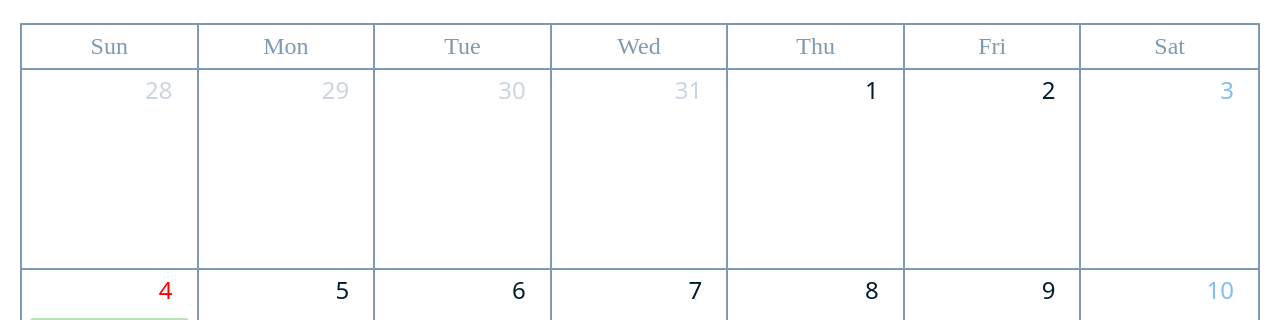
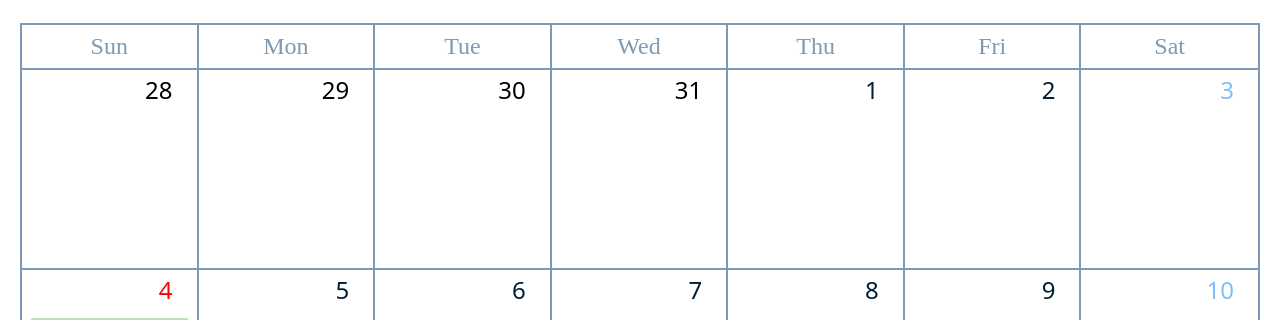
Before and after one commit to Deokive/FE, a React (Vite) app: page /feed/1 in a window 1280 px wide. Shown: the part 453-773 px from the top of the page. Built offline with nearby package versions, Linux system fonts and the light colour scheme; the HTML template or start-up script is replaced by a standard one; a web font is replaced by a local one.

Commit message:
feat: 열람용 캘린더는 날짜 타일에 클릭 이벤트X

```diff
--- a/src/components/calendar/Calendar.css
+++ b/src/components/calendar/Calendar.css
@@ -71,7 +71,8 @@ src/components/calendar/Calendar.css .calendar-container {
   min-height: 200px;
   width: 100% !important; /* flex-basis 대신 width 100% 강제 */
 
-  cursor: default;
+  /* 기본 상태: 피그마처럼 흰색 */
+  background-color: #fff !important;
 
   display: flex;
   flex-direction: column;
@@ -86,6 +87,11 @@ src/components/calendar/Calendar.css .calendar-container {
 
   margin: 0 !important;
   outline: none !important;
+}
+
+/* 날짜는 기본적으로 클릭 가능하므로 pointer */
+.react-calendar__tile:enabled {
+  cursor: pointer;
 }
 /* [테두리 정리] */
 /* (1) 각 행의 마지막 열(토요일)은 오른쪽 선 제거 */
@@ -106,28 +112,16 @@ src/components/calendar/Calendar.css .calendar-container {
   color: inherit !important;
 }
 
-/* .react-calendar__tile:hover {
-  background-color: var(--color-brand-blue-100, #eef7fc);
-  border-color: var(--color-border-mid, #cbd5df);
-} */
+/* 변경: active 제외 */
+.react-calendar__tile:enabled:not(.react-calendar__tile--active):hover {
+  background-color: var(--color-brand-blue-100, #eef7fc) !important;
+}
 
 /* 선택된 날짜 스타일 (피그마 디자인) */
-/* .react-calendar__tile--active {
-  background-color: var(--color-brand-blue-400, #82bef5);
-  border-color: var(--color-brand-blue-400, #82bef5);
-  color: white;
+.react-calendar__tile--active {
+  background-color: var(--color-brand-blue-200, #d5e8f9) !important;
   font-weight: 600;
-} */
-
-/* .react-calendar__tile--active:hover {
-  background-color: var(--color-brand-blue-300, #99ccff);
-  border-color: var(--color-brand-blue-300, #99ccff);
-} */
-
-/* .react-calendar__tile--now {
-  background-color: var(--color-surface-container-20, #e9ecf1);
-  border-color: var(--color-border-mid, #cbd5df);
-} */
+}
 
 /* 날짜 텍스트가 확실히 보이도록 */
 .calendar-date-text {
@@ -151,6 +145,24 @@ src/components/calendar/Calendar.css .calendar-container {
 .calendar-day-weekday {
   color: #001f33;
 }
+/* readonly(tileDisabled)로 인해 disabled가 되어도 날짜 색상은 유지 */
+.react-calendar__tile:disabled {
+  background-color: #fff !important;
+  opacity: 1 !important;
+  color: inherit !important; /* 아래 요일 클래스의 color가 그대로 먹도록 */
+  cursor: default;
+}
+
+/* 혹시 disabled에서 요일 클래스 색이 또 덮이는 경우 대비(안전빵) */
+.react-calendar__tile:disabled.calendar-day-weekday {
+  color: #001f33 !important; /* 평일: 검정 */
+}
+.react-calendar__tile:disabled.calendar-day-saturday {
+  color: #82bef5 !important; /* 토요일: 파랑 */
+}
+.react-calendar__tile:disabled.calendar-day-sunday {
+  color: #ff0000 !important; /* 일요일: 빨강 */
+}
 
 .calendar-day-other-month {
   color: var(--color-text-low, #cbd5df);
@@ -158,34 +170,6 @@ src/components/calendar/Calendar.css .calendar-container {
   /* ▼ 아래 두 줄을 추가하세요 */
   pointer-events: none; /* 마우스 이벤트를 아예 무시 (클릭 불가) */
   cursor: default; /* 마우스 커서 모양 기본으로 변경 */
-  /* border-color: var(--color-border-low, #e9ecf1); */
-}
-
-/* 선택된 날짜 - 요일 색상 무시하고 흰색으로 */
-/* .react-calendar__tile--active.calendar-day-sunday,
-.react-calendar__tile--active.calendar-day-saturday,
-.react-calendar__tile--active.calendar-day-weekday {
-  color: white;
-} */
-
-/* 선택된 날짜가 다른 달인 경우 */
-/* .react-calendar__tile--active.calendar-day-other-month {
-  opacity: 1;
-  color: white;
-} */
-
-/* 모든 상태(Hover, Active, Focus, Today)에서 스타일 초기화 */
-.react-calendar__tile:enabled:hover,
-.react-calendar__tile:enabled:focus,
-.react-calendar__tile--active,
-.react-calendar__tile--now {
-  /* 배경 흰색 고정 */
-  background: white !important;
-  /* 테두리 유지 */
-  border-right: 2px solid var(--color-border-high, #7d9ab2) !important;
-  border-bottom: 2px solid var(--color-border-high, #7d9ab2) !important;
-  /* 글자색 원래대로 유지 (요일별 색상 따름) */
-  /* color: inherit !important; */
 }
 
 /* 선택된 날짜라도 투명도 유지 (지난달/다음달 날짜) */
--- a/src/components/calendar/Calendar.tsx
+++ b/src/components/calendar/Calendar.tsx
@@ -15,12 +15,21 @@ interface CalendarProps {
   stickerData?: Record<string, string>; //스티커는 날짜당 한개로 생각해서 string으로 처리
   /** 스티커 이미지 URL (스티커 영역에 표시할 이미지) */
   stickerImage?: string;
+  mode?: "interactive" | "readonly";
 }
 
 const labelColors = ["#B9E2B6", "#99CCFF", "#D2D2FF", "#FFD1DC"];
 
-const Calendar = ({ labelData, stickerData, stickerImage }: CalendarProps) => {
-  const [value, onChange] = useState<Value>(new Date());
+const Calendar = ({
+  labelData,
+  stickerData,
+  stickerImage,
+  mode = "interactive",
+}: CalendarProps) => {
+  const isReadonly = mode === "readonly";
+
+  // 피그마처럼 초기에는 선택(Active) 상태가 없도록 null로 시작
+  const [value, onChange] = useState<Value>(null);
   const [activeDate, setActiveDate] = useState(new Date());
 
   const handleNextMonth = () => {
@@ -122,6 +131,7 @@ const Calendar = ({ labelData, stickerData, stickerImage }: CalendarProps) => {
     }
     return null;
   };
+  //여기서 API 호출
   const handleClickDate = (date: Date) => {
     console.log(
       String(date.getFullYear()) +
@@ -157,6 +167,7 @@ const Calendar = ({ labelData, stickerData, stickerImage }: CalendarProps) => {
       {/* 달력 */}
       <div className="calendar-container w-[1240px]">
         <ReactCalendar
+          tileDisabled={isReadonly ? () => true : undefined} // ✅ 타일 전부 클릭/포커스 불가
           /** 날짜 클릭 시 실행되는 콜백 함수 */
           onClickDay={handleClickDate}
           /** 선택된 날짜가 변경될 때 호출되는 콜백 함수 */
--- a/src/pages/Archive/ArchiveDetail.tsx
+++ b/src/pages/Archive/ArchiveDetail.tsx
@@ -37,7 +37,11 @@ const ArchiveDetail = () => {
             isMenu={true}
           />
           {/* 아카이브 달력 */}
-          <Calendar labelData={labelDataMock} stickerData={stickerDataMock} />
+          <Calendar
+            labelData={labelDataMock}
+            stickerData={stickerDataMock}
+            mode="interactive"
+          />
           <div className="flex flex-col items-start justify-between gap-[60px] my-[60px]">
             {/* 덕질 일기 */}
             <ArchiveTitle
--- a/src/pages/Feed/FeedDetail.tsx
+++ b/src/pages/Feed/FeedDetail.tsx
@@ -52,7 +52,11 @@ const FeedDetail = () => {
           createdAt={feed?.createdAt}
         />
         {/* 아카이브 달력 */}
-        <Calendar labelData={labelDataMock} stickerData={stickerDataMock} />
+        <Calendar
+          labelData={labelDataMock}
+          stickerData={stickerDataMock}
+          mode="readonly"
+        />
         {/* 덕질 일기 */}
         <ArchiveTitle
           title="덕질 일기"
```
